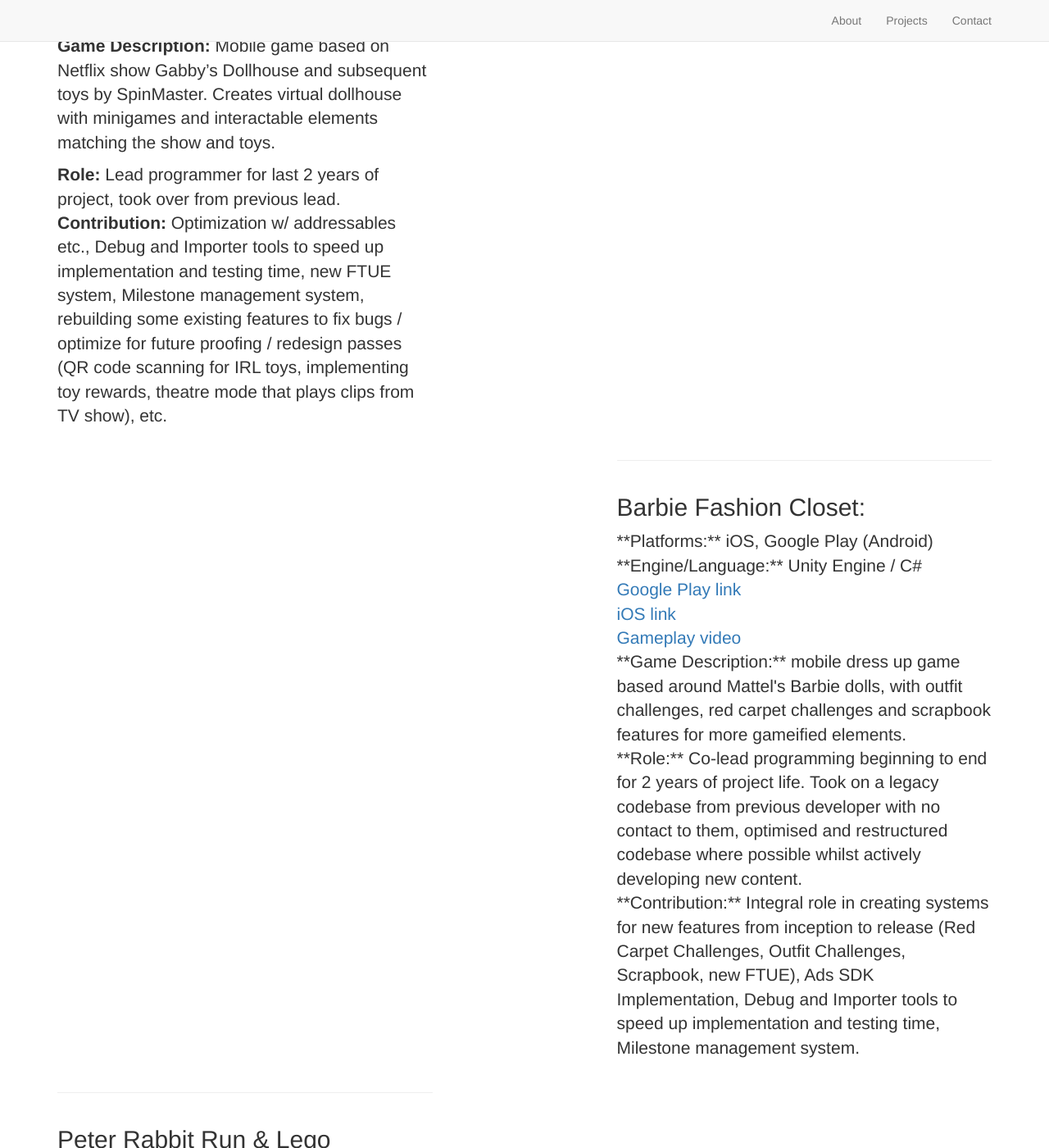
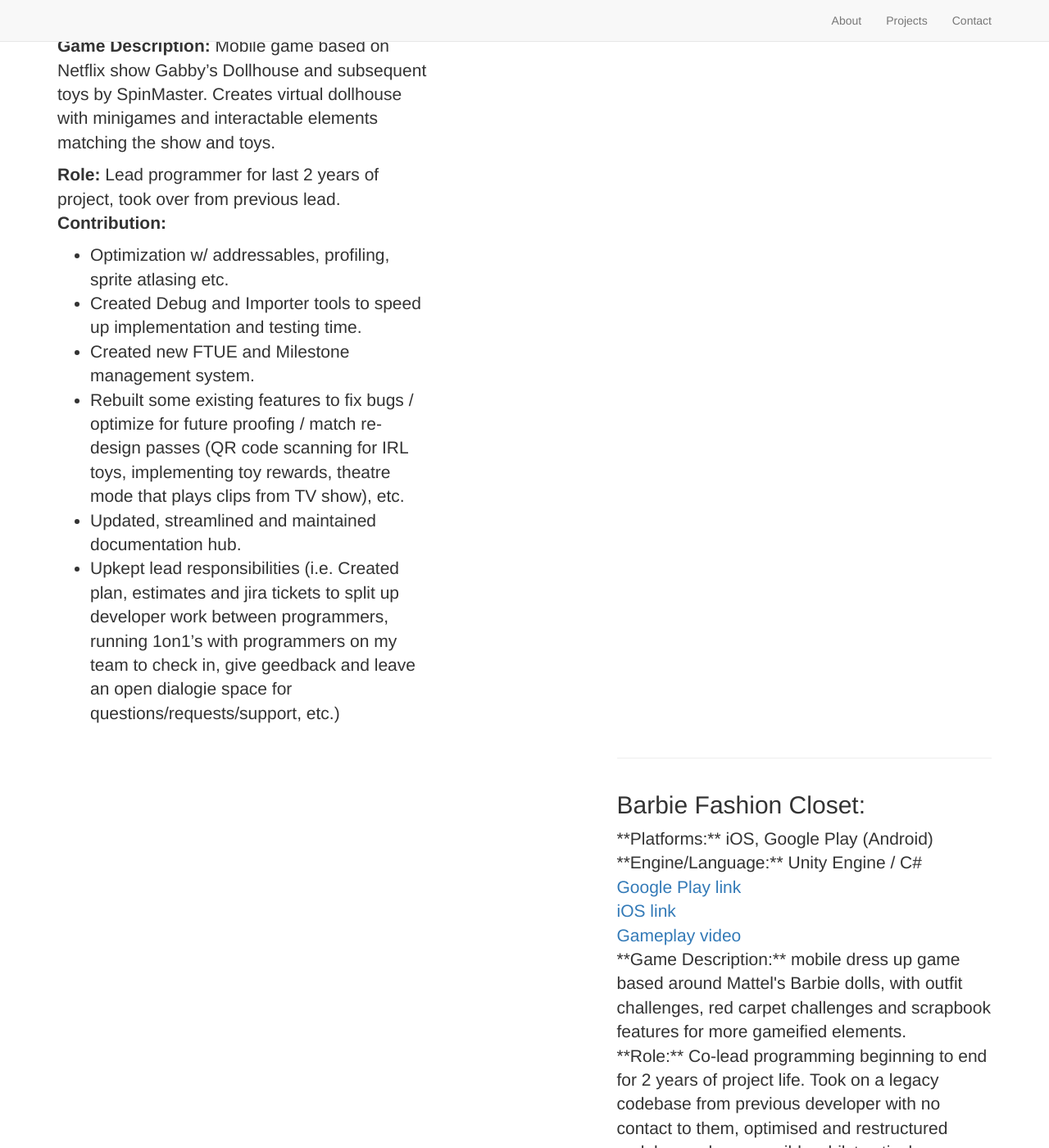
Before and after one commit to kaitlynm1/kaitlynm1.github.io, a Jekyll site: the page built from _posts/2000-01-01-MK-GabbysDollhouse.markdown, in a window 1280 px wide and 1400 px high, scrolled down 670 px. Shown: the whole window at 82% size. Built offline with Jekyll 4.4.1, drawn with Linux system fonts in a browser that asks for light colours; nearby versions of some CDN libraries; library files that are not in the unit come from our copies.

Commit message:
Adding dot points for contributions for gabbys.

```diff
--- a/_posts/2000-01-01-MK-GabbysDollhouse.markdown
+++ b/_posts/2000-01-01-MK-GabbysDollhouse.markdown
@@ -12,4 +12,10 @@
 **Game Description:** Mobile game based on Netflix show Gabby's Dollhouse and subsequent toys by SpinMaster. Creates virtual dollhouse with minigames and interactable elements matching the show and toys.  <br>
 
 **Role:** Lead programmer for last 2 years of project, took over from previous lead. <br>
-**Contribution:** Optimization w/ addressables etc., Debug and Importer tools to speed up implementation and testing time, new FTUE system, Milestone management system, rebuilding some existing features to fix bugs / optimize for future proofing / redesign passes (QR code scanning for IRL toys, implementing toy rewards, theatre mode that plays clips from TV show), etc. <br>
+**Contribution:**
+- Optimization w/ addressables, profiling, sprite atlasing etc. <br>
+- Created Debug and Importer tools to speed up implementation and testing time. <br>
+- Created new FTUE and Milestone management system. <br>
+- Rebuilt some existing features to fix bugs / optimize for future proofing / match re-design passes (QR code scanning for IRL toys, implementing toy rewards, theatre mode that plays clips from TV show), etc. <br>
+- Updated, streamlined and maintained documentation hub. <br>
+- Upkept lead responsibilities (i.e. Created plan, estimates and jira tickets to split up developer work between programmers, running 1on1's with programmers on my team to check in, give geedback and leave an open dialogie space for questions/requests/support, etc.) <br>
```
